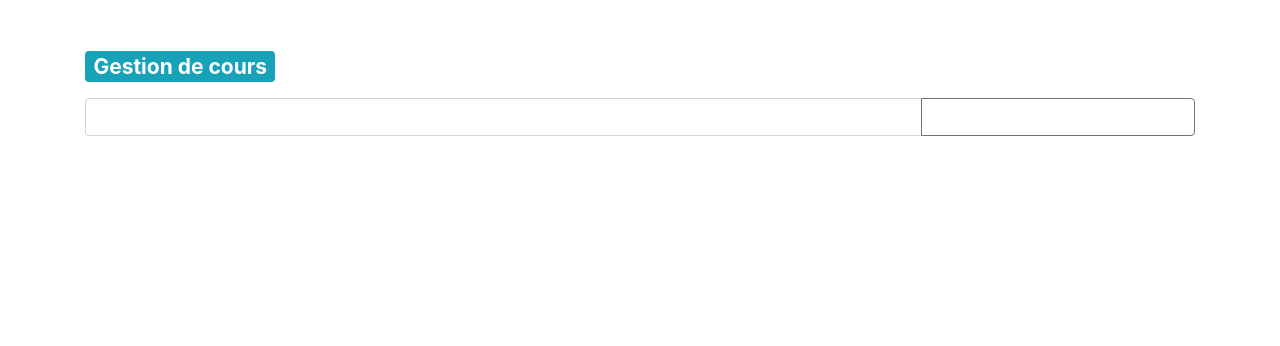
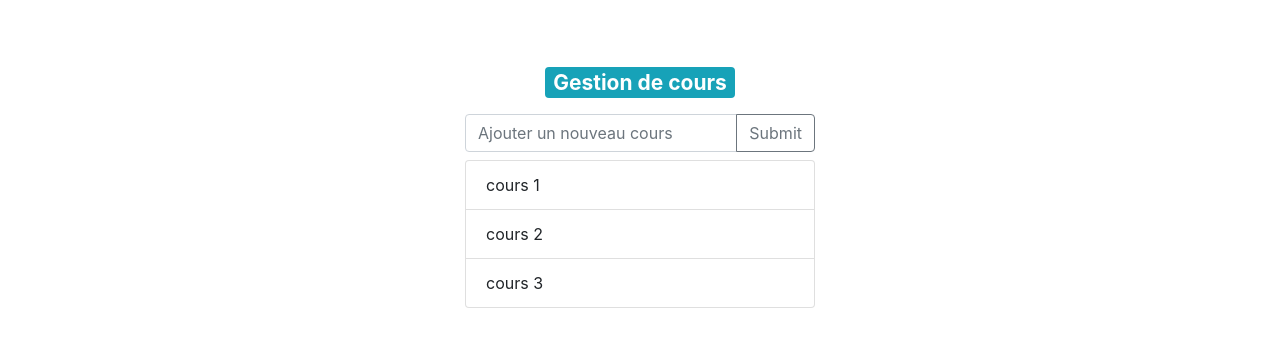
Before and after one commit to AchrafRehioui/ApplicationWebGestionCours, a plain HTML site: page index.html in a window 1280 px wide. Drawn offline with nearby package versions, Linux system fonts and the light colour scheme.

Commit message:
reste pour interface user UI

```diff
--- a/index.html
+++ b/index.html
@@ -9,14 +9,29 @@
 <body>
 
 <div class="container my-5">
-  <h3 class="my-3"><span class="badge badge-info">Gestion de cours</span></h3>
-  <form action="">
-    <div class="input-group">
-      <input type="text" class="form-control" id="course">
-      <div class="input-group-append"><input type="text" class="btn btn-outline-secondary"></div>
+
+  <div class="row">
+    <div class="col-4 mx-auto">
+
+      <h3 class="my-3 text-center"><span class="badge badge-info">Gestion de cours</span></h3>
+      <form>
+        <div class="input-group">
+          <input placeholder="Ajouter un nouveau cours" type="text" class="form-control" id="course">
+          <div class="input-group-append">
+            <input type="submit" class="btn btn-outline-secondary">
+          </div>
+        </div>
+      </form>
+      <ul class="list-group mt-2">
+        <li class="list-group-item">cours 1</li>
+        <li class="list-group-item">cours 2</li>
+        <li class="list-group-item">cours 3</li>
+      </ul>
+
     </div>
-  </form>
-  <ul class="list-group"></ul>
+  </div>
+
+
 </div>
 
 
```
